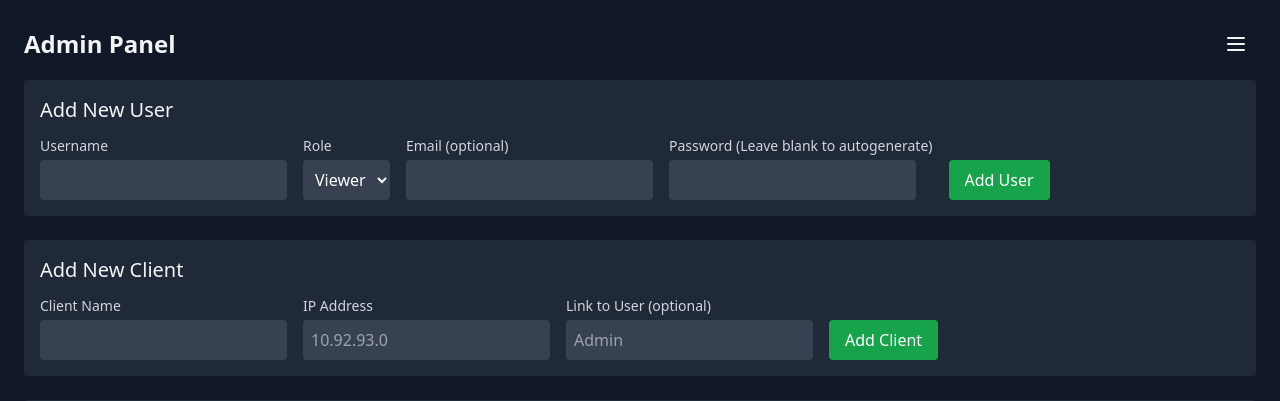
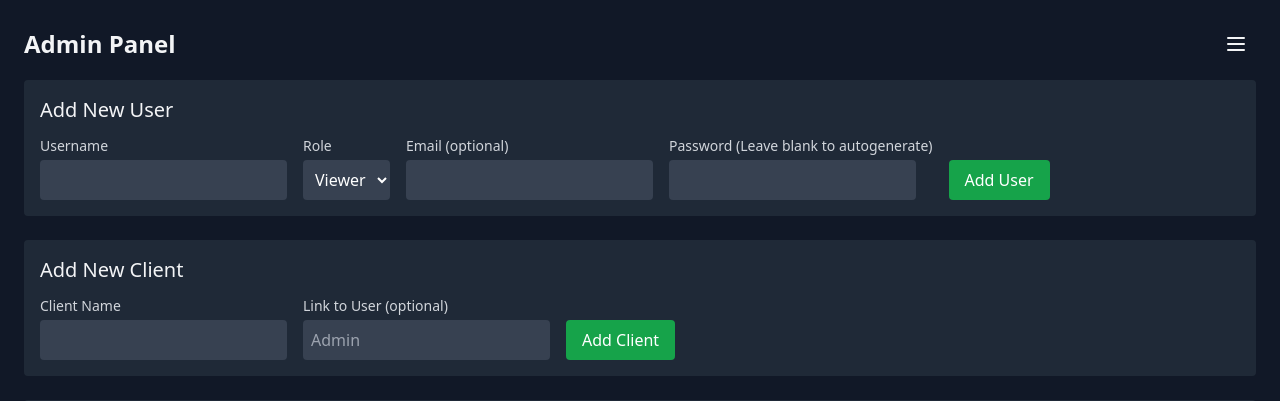
Before and after one commit to Dwaynet86/WG-Dashboard, a FastAPI app: template templates/admin.html in a window 1280 px wide. Shown: the top 401 px of the page. Run offline with FastAPI, Linux system fonts and the light colour scheme; the template is opened without the code that fills it, so the values that code supplies are empty; some libraries are stand-ins or nearby versions.

Commit message:
Update admin.html

```diff
--- a/templates/admin.html
+++ b/templates/admin.html
@@ -85,10 +85,6 @@
        <div>
         <label class="block text-gray-300 text-sm mb-1">Client Name</label>
         <input name="client_name" required class="p-2 rounded bg-gray-700 text-white"/>
-      </div>
-       <div>
-        <label class="block text-gray-300 text-sm mb-1">IP Address</label>
-        <input name="ip" placeholder="10.92.93.0" class="p-2 rounded bg-gray-700 text-white"/>
       </div>
       <div>
         <label class="block text-gray-300 text-sm mb-1">Link to User (optional)</label>
```
